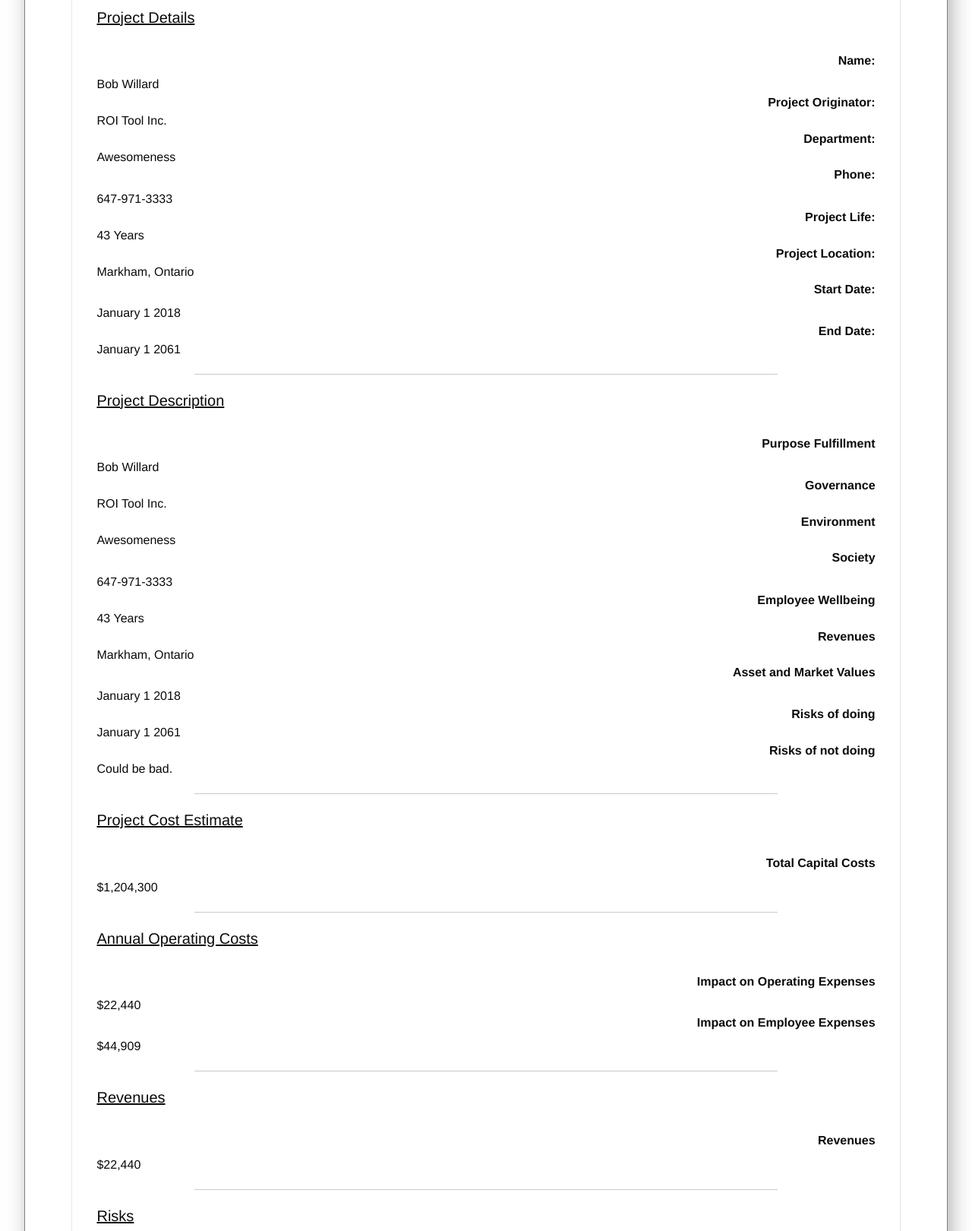
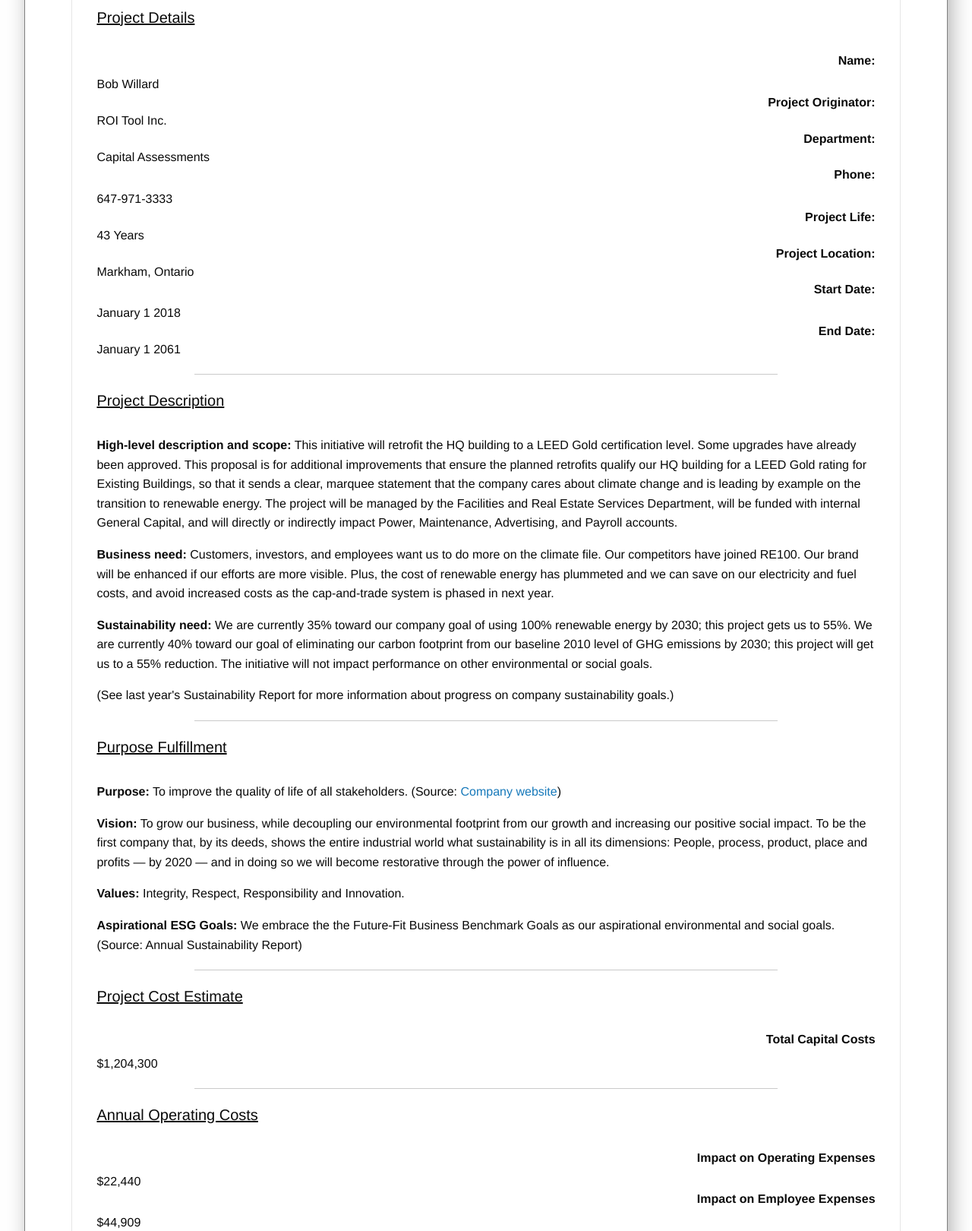
Before and after one commit to rmeyers/roi_prototype, a Flask app: page /user/1/project/1/results in a window 1280 px wide. Shown: the part 346-1966 px from the top of the page at 76% size. Run offline with Flask 2, Linux system fonts and the light colour scheme; a user stored in the database is signed in; some libraries are stand-ins or nearby versions.

Commit message:
update the results pages with more content

```diff
--- a/static/js/app.js
+++ b/static/js/app.js
@@ -72,7 +72,7 @@ $(document).ready(function() {
 
   $(".export").on('click', function(event) {
 
-    alert("WORD!!");
+    alert("This will export an editable version of these results pages");
 
   });
 
--- a/templates/results.html
+++ b/templates/results.html
@@ -26,7 +26,7 @@
                         <div class="small-2 columns rtitle">Project Originator: </div>
                         <div class="small-2 columns">ROI Tool Inc. </div>
                         <div class="small-2 columns rtitle">Department: </div>
-                        <div class="small-2 columns">Awesomeness </div>
+                        <div class="small-2 columns">Capital Assessments </div>
                     </div>
                     <div class="row">
                         <h6 class="small-2 columns rtitle">Phone: </h6>
@@ -49,31 +49,21 @@
                     <hr>
 
                     <h5>Project Description</h5><br>
-                    <div class="row">
-                        <h6 class="small-2 columns rtitle">Purpose Fulfillment </h6>
-                        <div class="small-2 columns">Bob Willard </div>
-                        <div class="small-2 columns rtitle">Governance </div>
-                        <div class="small-2 columns">ROI Tool Inc. </div>
-                        <div class="small-2 columns rtitle">Environment </div>
-                        <div class="small-2 columns">Awesomeness </div>
-                    </div>
-                    <div class="row">
-                        <h6 class="small-2 columns rtitle">Society </h6>
-                        <div class="small-2 columns">647-971-3333 </div>
-                        <div class="small-2 columns rtitle">Employee Wellbeing </div>
-                        <div class="small-2 columns">43 Years </div>
-                        <div class="small-2 columns rtitle">Revenues </div>
-                        <div class="small-2 columns">Markham, Ontario </div>
-                    </div>
+                    <p><strong>High-level description and scope:</strong> This initiative will retrofit the HQ building to a LEED Gold certification level. Some upgrades have already been approved. This proposal is for additional improvements that ensure the planned retrofits qualify our HQ building for a LEED Gold rating for Existing Buildings, so that it sends a clear, marquee statement that the company cares about climate change and is leading by example on the transition to renewable energy. The project will be managed by the Facilities and Real Estate Services Department, will be funded with internal General Capital, and will directly or indirectly impact Power, Maintenance, Advertising, and Payroll accounts.</p>
+                    <p><strong>Business need:</strong> Customers, investors, and employees want us to do more on the climate file. Our competitors have joined RE100. Our brand will be enhanced if our efforts are more visible. Plus, the cost of renewable energy has plummeted and we can save on our electricity and fuel costs, and avoid increased costs as the cap-and-trade system is phased in next year.
+                    <p><strong>Sustainability need:</strong> We are currently 35% toward our company goal of using 100% renewable energy by 2030; this project gets us to 55%. We are currently 40% toward our goal of eliminating our carbon footprint from our baseline 2010 level of GHG emissions by 2030; this project will get us to a 55% reduction. The initiative will not impact performance on other environmental or social goals.</p>
+                    <p>(See last year's Sustainability Report for more information about progress on company sustainability goals.)</p>
 
-                    <div class="row">
-                        <h6 class="small-2 columns rtitle">Asset and Market Values </h6>
-                        <div class="small-2 columns">January 1 2018 </div>
-                        <div class="small-2 columns rtitle">Risks of doing </div>
-                        <div class="small-2 columns">January 1 2061 </div>
-                        <div class="small-2 columns rtitle">Risks of not doing</div>
-                        <div class="small-2 columns">Could be bad. </div>
-                    </div>
+                    <hr>
+
+                    <h5>Purpose Fulfillment</h5><br>
+                    <p><strong>Purpose:</strong> To improve the quality of life of all stakeholders. (Source: <a href="#">Company website</a>)</p>
+
+                    <p><strong>Vision:</strong> To grow our business, while decoupling our environmental footprint from our growth and increasing our positive social impact. To be the first company that, by its deeds, shows the entire industrial world what sustainability is in all its dimensions: People, process, product, place and profits — by 2020 — and in doing so we will become restorative through the power of influence.</p>
+
+                    <p><strong>Values:</strong> Integrity, Respect, Responsibility and Innovation.</p>
+
+                    <p><strong>Aspirational ESG Goals:</strong> We embrace the the Future-Fit Business Benchmark Goals as our aspirational environmental and social goals.  (Source: Annual Sustainability Report)</p>
 
                     <hr>
 
```
Also changed, not shown: 1 other file.
